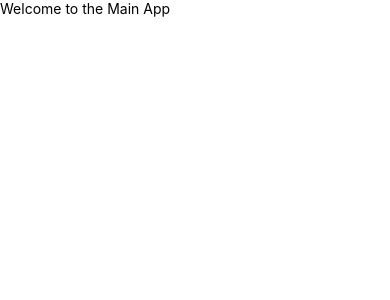
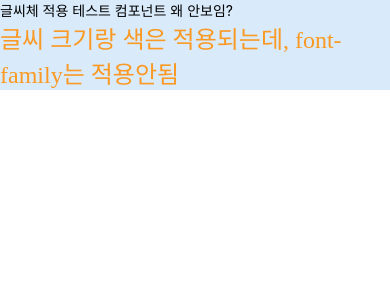
Before and after one commit to yelim99/MOA, a React Native app in the folder moa/: screen / in a window 390 px wide. Shown: the top 300 px of the page. Built offline with nearby package versions, Linux system fonts and the light colour scheme.

Commit message:
:sparkles:[Feat] #S11P31A602-210 #in-progress 테스트 파일 생성

```diff
--- a/moa/App.tsx
+++ b/moa/App.tsx
@@ -128,14 +128,29 @@ import React from 'react';
 import {ThemeProvider} from 'styled-components/native';
 import {theme} from './src/styles/theme';
 import {SafeAreaView, Text, View} from 'react-native';
+import {GlobalStyles} from './src/styles/GlobalStyles';
+import styled from 'styled-components/native';
+import Test from './src/components/Test';
 
+const Container = styled.View`
+  background-color: ${({theme}) => theme.colors.lightblue};
+`;
+const StyledText = styled.Text`
+  ${GlobalStyles};
+  font-family: 'SCDream5';
+`;
 const App = () => {
   return (
     <ThemeProvider theme={theme}>
       <SafeAreaView>
-        <View>
-          <Text>Welcome to the Main App</Text>
-        </View>
+        <Container>
+          <View>
+            <Test></Test>
+            <StyledText>
+              글씨 크기랑 색은 적용되는데, font-family는 적용안됨
+            </StyledText>
+          </View>
+        </Container>
       </SafeAreaView>
     </ThemeProvider>
   );
--- a/moa/react-native.config.js
+++ b/moa/react-native.config.js
@@ -1,3 +1,3 @@
 module.exports = {
-  assets: ['./src/assets/fonts'],
+  assets: ['./src/assets/font'],
 };
--- /dev/null
+++ b/moa/src/components/Test.tsx
@@ -0,0 +1,8 @@
+import React from 'react';
+import {Text} from 'react-native';
+
+const Test = () => {
+  return <Text>글씨체 적용 테스트 컴포넌트 왜 안보임?</Text>;
+};
+
+export default Test;
--- a/moa/src/styles/GlobalStyles.ts
+++ b/moa/src/styles/GlobalStyles.ts
@@ -3,6 +3,6 @@ import {css} from 'styled-components/native';
 
 export const GlobalStyles = css`
   font-family: 'SCDream5';
-  font-size: ${({theme}) => theme.fontSize.regular};
-  color: ${({theme}) => theme.colors.black};
+  font-size: ${({theme}) => theme.fontSize.extralarge};
+  color: ${({theme}) => theme.colors.darkyellow};
 `;
```
